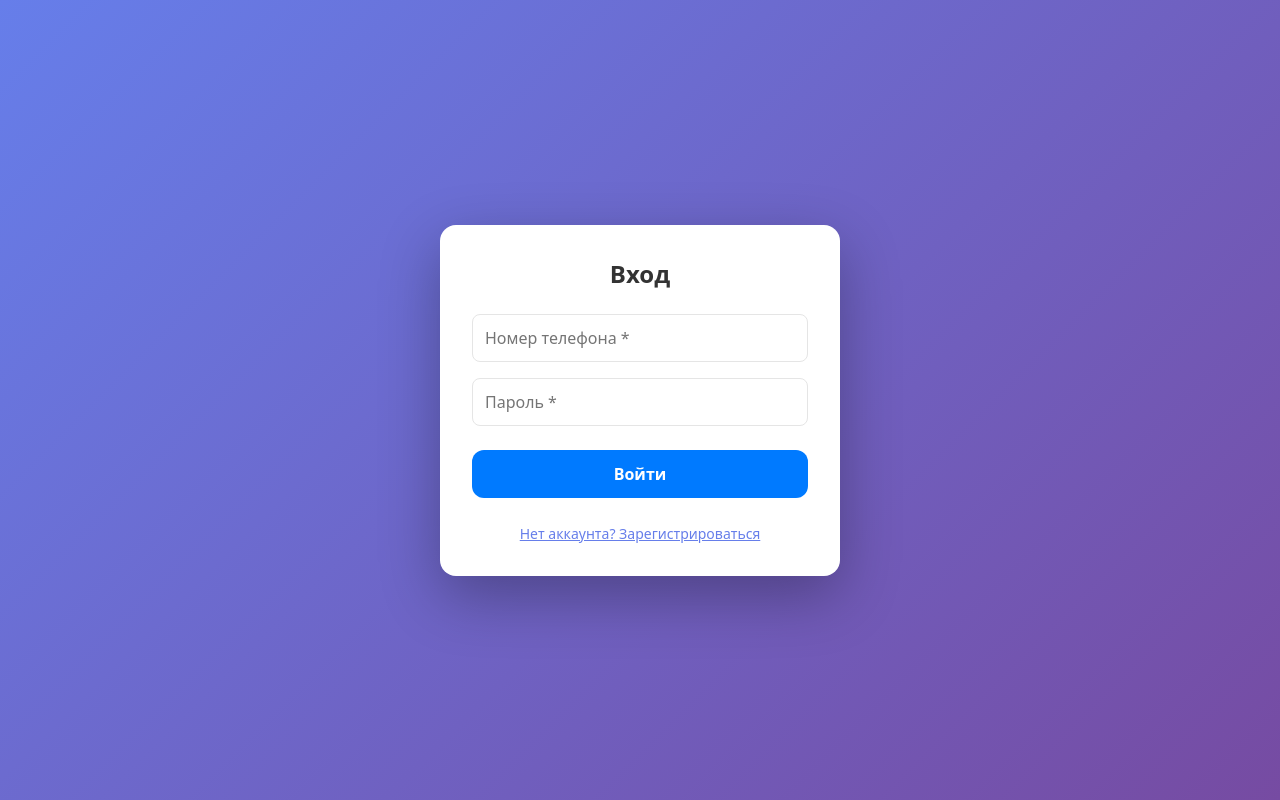
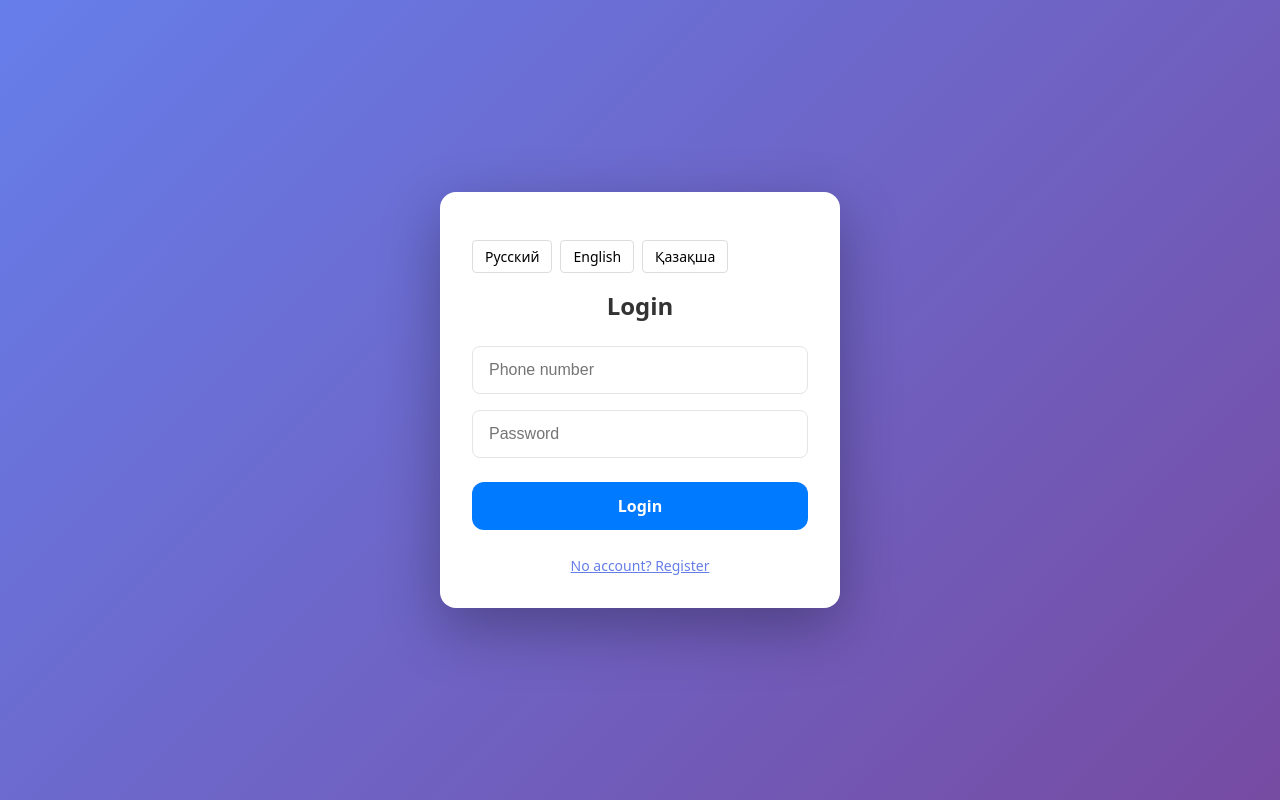
Before and after one commit to ilayqq/voice-app-front, a React (Vite) app: page /login in a window 1280 px wide. Built offline with nearby package versions, Linux system fonts and the light colour scheme.

Commit message:
add languages and login

```diff
--- a/package.json
+++ b/package.json
@@ -10,8 +10,11 @@
     "preview": "vite preview"
   },
   "dependencies": {
+    "i18next": "^25.7.4",
+    "i18next-browser-languagedetector": "^8.2.0",
     "react": "^19.2.0",
     "react-dom": "^19.2.0",
+    "react-i18next": "^16.5.3",
     "react-router-dom": "^7.11.0"
   },
   "devDependencies": {
--- a/src/App.tsx
+++ b/src/App.tsx
@@ -1,14 +1,9 @@
 import './App.css'
 import { BrowserRouter, Route, Routes, Navigate } from 'react-router-dom'
 import { useAuth } from './context/AuthContext'
-import ProtectedRoute from './components/ProtectedRoute'
 import Login from './pages/Login'
-import Dashboard from './pages/Dashboard'
-import Products from './pages/Products'
-import Incoming from './pages/Incoming'
-import Outgoing from './pages/Outgoing'
-import Profile from './pages/Profile'
 import { useEffect, useState } from 'react'
+import './i18n'
 
 function AppRoutes() {
   const { isAuthenticated, isLoading } = useAuth()
@@ -37,41 +32,19 @@ function AppRoutes() {
       <Route
         path="/"
         element={
-          <ProtectedRoute>
-            <Dashboard />
-          </ProtectedRoute>
-        }
-      />
-      <Route
-        path="/products"
-        element={
-          <ProtectedRoute>
-            <Products />
-          </ProtectedRoute>
-        }
-      />
-      <Route
-        path="/incoming"
-        element={
-          <ProtectedRoute>
-            <Incoming />
-          </ProtectedRoute>
-        }
-      />
-      <Route
-        path="/outgoing"
-        element={
-          <ProtectedRoute>
-            <Outgoing />
-          </ProtectedRoute>
-        }
-      />
-      <Route
-        path="/profile"
-        element={
-          <ProtectedRoute>
-            <Profile />
-          </ProtectedRoute>
+          isAuthenticated ? (
+            <div style={{ padding: '20px' }}>
+              <h1>Dashboard (временная заглушка)</h1>
+              <button onClick={() => {
+                localStorage.removeItem('auth_token')
+                window.location.reload()
+              }}>
+                Выйти
+              </button>
+            </div>
+          ) : (
+            <Navigate to="/login" replace />
+          )
         }
       />
       <Route path="*" element={<Navigate to="/" replace />} />
--- /dev/null
+++ b/src/components/LanguageSwitcher.css
@@ -0,0 +1,26 @@
+.language-switcher {
+  display: flex;
+  gap: 8px;
+  margin: 16px 0;
+}
+
+.language-switcher button {
+  padding: 6px 12px;
+  border: 1px solid var(--border-color, #ddd);
+  background: var(--background-color, #fff);
+  color: var(--text-color, #333);
+  border-radius: 4px;
+  cursor: pointer;
+  font-size: 14px;
+  transition: all 0.2s;
+}
+
+.language-switcher button:hover {
+  background: var(--hover-background, #f5f5f5);
+}
+
+.language-switcher button.active {
+  background: var(--primary-color, #007bff);
+  color: white;
+  border-color: var(--primary-color, #007bff);
+}
--- /dev/null
+++ b/src/components/LanguageSwitcher.tsx
@@ -0,0 +1,26 @@
+import { useTranslation } from 'react-i18next'
+import './LanguageSwitcher.css'
+
+export default function LanguageSwitcher() {
+  const { i18n } = useTranslation()
+
+  const languages = [
+    { code: 'ru', label: 'Русский' },
+    { code: 'en', label: 'English' },
+    { code: 'kk', label: 'Қазақша' }
+  ]
+
+  return (
+    <div className="language-switcher">
+      {languages.map((lang) => (
+        <button
+          key={lang.code}
+          onClick={() => i18n.changeLanguage(lang.code)}
+          className={i18n.language === lang.code ? 'active' : ''}
+        >
+          {lang.label}
+        </button>
+      ))}
+    </div>
+  )
+}
--- a/src/context/AuthContext.tsx
+++ b/src/context/AuthContext.tsx
@@ -27,31 +27,33 @@ export function AuthProvider({ children }: { children: ReactNode }) {
     const checkAuth = async () => {
       const token = localStorage.getItem('auth_token')
       if (token) {
-        // try {
-        //   const userData = await apiClient.getCurrentUser()
-        //   setUser(userData.user || userData)
-        // } catch (error) {
-        //   console.error('Auth check failed:', error)
-        //   localStorage.removeItem('auth_token')
-        // }
+        // Если токен есть, считаем пользователя авторизованным
+        setUser({ id: 'temp', email: 'temp' })
       }
       setIsLoading(false)
     }
 
-    checkAuth().then(() => setIsLoading(false))
+    checkAuth()
   }, [])
 
   const login = async (phoneNumber: string, password: string) => {
     const response: AuthResponse = await apiClient.login({ phoneNumber, password })
+    console.log('Login response:', response)
     localStorage.setItem('auth_token', response.token)
-    setUser(response.user)
+    console.log('Token saved to localStorage')
+    // Если user не приходит с сервера, создаем временного
+    const user = response.user || { id: phoneNumber, email: phoneNumber, name: phoneNumber }
+    setUser(user)
+    console.log('User set:', user)
   }
 
   const register = async (email: string, password: string, name?: string) => {
     try {
       const response: AuthResponse = await apiClient.register({ email, password, name })
       localStorage.setItem('auth_token', response.token)
-      setUser(response.user)
+      // Если user не приходит с сервера, создаем временного
+      const user = response.user || { id: email, email: email, name: name }
+      setUser(user)
     } catch (error) {
       throw error
     }
--- /dev/null
+++ b/src/i18n.ts
@@ -0,0 +1,28 @@
+import i18n from 'i18next'
+import { initReactI18next } from 'react-i18next'
+import LanguageDetector from 'i18next-browser-languagedetector'
+
+import en from './locales/en.json'
+import ru from './locales/ru.json'
+import kk from './locales/kk.json'
+
+i18n
+  .use(LanguageDetector)
+  .use(initReactI18next)
+  .init({
+    resources: {
+      en: { translation: en },
+      ru: { translation: ru },
+      kk: { translation: kk }
+    },
+    fallbackLng: 'ru',
+    interpolation: {
+      escapeValue: false
+    },
+    detection: {
+      order: ['localStorage', 'navigator'],
+      caches: ['localStorage']
+    }
+  })
+
+export default i18n
--- /dev/null
+++ b/src/locales/en.json
@@ -0,0 +1,15 @@
+{
+  "login": {
+    "title": "Login",
+    "register_title": "Register",
+    "name_placeholder": "Name (optional)",
+    "phone_placeholder": "Phone number",
+    "password_placeholder": "Password",
+    "login_button": "Login",
+    "register_button": "Register",
+    "loading": "Loading...",
+    "no_account": "No account? Register",
+    "have_account": "Already have an account? Login",
+    "error": "Authorization error"
+  }
+}
--- /dev/null
+++ b/src/locales/kk.json
@@ -0,0 +1,15 @@
+{
+  "login": {
+    "title": "Кіру",
+    "register_title": "Тіркелу",
+    "name_placeholder": "Аты (міндетті емес)",
+    "phone_placeholder": "Телефон нөмірі",
+    "password_placeholder": "Құпия сөз",
+    "login_button": "Кіру",
+    "register_button": "Тіркелу",
+    "loading": "Жүктелуде...",
+    "no_account": "Аккаунт жоқ па? Тіркелу",
+    "have_account": "Аккаунт бар ма? Кіру",
+    "error": "Авторизация қатесі"
+  }
+}
--- /dev/null
+++ b/src/locales/ru.json
@@ -0,0 +1,15 @@
+{
+  "login": {
+    "title": "Вход",
+    "register_title": "Регистрация",
+    "name_placeholder": "Имя (необязательно)",
+    "phone_placeholder": "Номер телефона",
+    "password_placeholder": "Пароль",
+    "login_button": "Войти",
+    "register_button": "Зарегистрироваться",
+    "loading": "Загрузка...",
+    "no_account": "Нет аккаунта? Зарегистрироваться",
+    "have_account": "Уже есть аккаунт? Войти",
+    "error": "Ошибка авторизации"
+  }
+}
--- a/src/pages/Login.css
+++ b/src/pages/Login.css
@@ -1,3 +1,13 @@
+[data-theme="light"] {
+  --bg-color: #ffffff;
+  --text-color: #000000;
+}
+
+[data-theme="dark"] {
+  --bg-color: #000000;
+  --text-color: #ffffff;
+}
+
 .login-container {
   min-height: 100dvh;
   display: flex;
--- a/src/pages/Login.tsx
+++ b/src/pages/Login.tsx
@@ -1,17 +1,26 @@
-import { useState } from 'react'
+import { useState, useEffect } from 'react'
 import { useAuth } from '../context/AuthContext'
 import { useNavigate } from 'react-router-dom'
+import { useTranslation } from 'react-i18next'
+import LanguageSwitcher from '../components/LanguageSwitcher'
 import './Login.css'
 
 export default function Login() {
+  const { t } = useTranslation()
   const [isLogin, setIsLogin] = useState(true)
   const [phoneNumber, setPhoneNumber] = useState('')
   const [password, setPassword] = useState('')
   const [name, setName] = useState('')
   const [error, setError] = useState('')
   const [loading, setLoading] = useState(false)
-  const { login, register } = useAuth()
+  const { login, register, isAuthenticated } = useAuth()
   const navigate = useNavigate()
+
+  useEffect(() => {
+    if (isAuthenticated) {
+      navigate('/', { replace: true })
+    }
+  }, [isAuthenticated, navigate])
 
   const handleSubmit = async (e: React.FormEvent) => {
     e.preventDefault()
@@ -21,13 +30,11 @@ export default function Login() {
     try {
       if (isLogin) {
         await login(phoneNumber, password)
-        navigate('/')
       } else {
         await register(phoneNumber, password, name || undefined)
-        navigate('/')
       }
     } catch (err: unknown) {
-      setError(err instanceof Error ? err.message : 'Ошибка авторизации')
+      setError(err instanceof Error ? err.message : t('login.error'))
     } finally {
       setLoading(false)
     }
@@ -36,8 +43,10 @@ export default function Login() {
   return (
     <div className="login-container">
       <div className="login-card">
+        <LanguageSwitcher />
+
         <div className="login-header">
-          <h1>{isLogin ? 'Вход' : 'Регистрация'}</h1>
+          <h1>{isLogin ? t('login.title') : t('login.register_title')}</h1>
         </div>
 
         <form onSubmit={handleSubmit} className="login-form">
@@ -45,7 +54,7 @@ export default function Login() {
             <div className="form-group">
               <input
                 type="text"
-                placeholder="Имя (необязательно)"
+                placeholder={t('login.name_placeholder')}
                 value={name}
                 onChange={(e) => setName(e.target.value)}
                 className="form-input"
@@ -56,7 +65,7 @@ export default function Login() {
           <div className="form-group">
             <input
               type="tel"
-              placeholder="Номер телефона *"
+              placeholder={t('login.phone_placeholder')}
               value={phoneNumber}
               onChange={(e) => setPhoneNumber(e.target.value)}
               required
@@ -67,7 +76,7 @@ export default function Login() {
           <div className="form-group">
             <input
               type="password"
-              placeholder="Пароль *"
+              placeholder={t('login.password_placeholder')}
               value={password}
               onChange={(e) => setPassword(e.target.value)}
               required
@@ -83,7 +92,7 @@ export default function Login() {
             className="primary login-button"
             disabled={loading}
           >
-            {loading ? 'Загрузка...' : isLogin ? 'Войти' : 'Зарегистрироваться'}
+            {loading ? t('login.loading') : isLogin ? t('login.login_button') : t('login.register_button')}
           </button>
         </form>
 
@@ -97,8 +106,8 @@ export default function Login() {
             }}
           >
             {isLogin
-              ? 'Нет аккаунта? Зарегистрироваться'
-              : 'Уже есть аккаунт? Войти'}
+              ? t('login.no_account')
+              : t('login.have_account')}
           </button>
         </div>
       </div>
```
Also changed, not shown: 1 other file (tests, documents, lock files or other folders).
